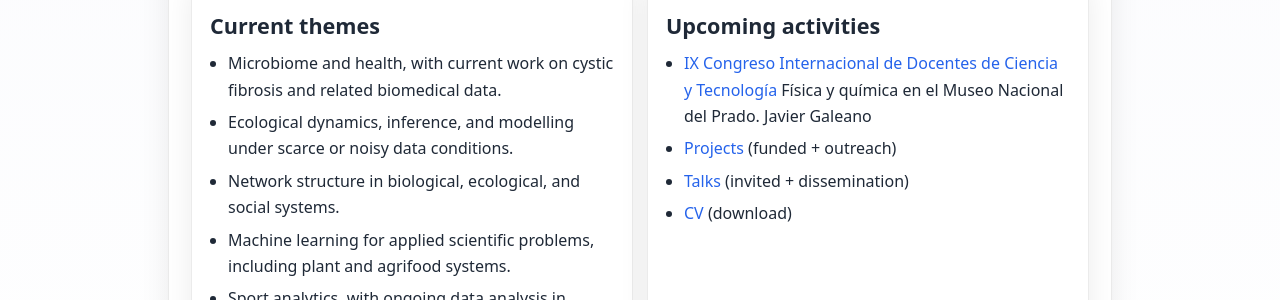
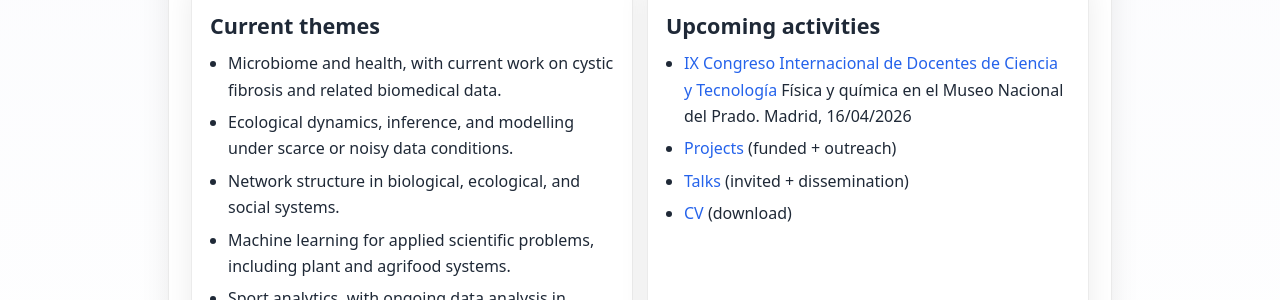
Before and after one commit to galeanojav/galeanojav.github.io, a Jekyll site: the page built from index.md, in a window 1280 px wide and 1314 px high. Shown: the part 774-1074 px from the top of the window. Built offline with Jekyll 4.4.1, drawn with Linux system fonts in a browser that asks for light colours.

Commit message:
Update event details for IX Congreso Internacional

```diff
--- a/index.md
+++ b/index.md
@@ -41,7 +41,7 @@ title: Home
     <h2>Upcoming activities</h2>
     <ul>
       <li><a href="https://epinut.org.es/CDC/9/index.htm">IX Congreso Internacional de Docentes de Ciencia y Tecnología</a> Física y química en el Museo Nacional del Prado.
-Javier Galeano</li>
+Madrid, 16/04/2026</li>
       <li><a href="{{ '/projects' | relative_url }}">Projects</a> (funded + outreach)</li>
       <li><a href="{{ '/talks' | relative_url }}">Talks</a> (invited + dissemination)</li>
       <li><a href="{{ '/cv' | relative_url }}">CV</a> (download)</li>
```
